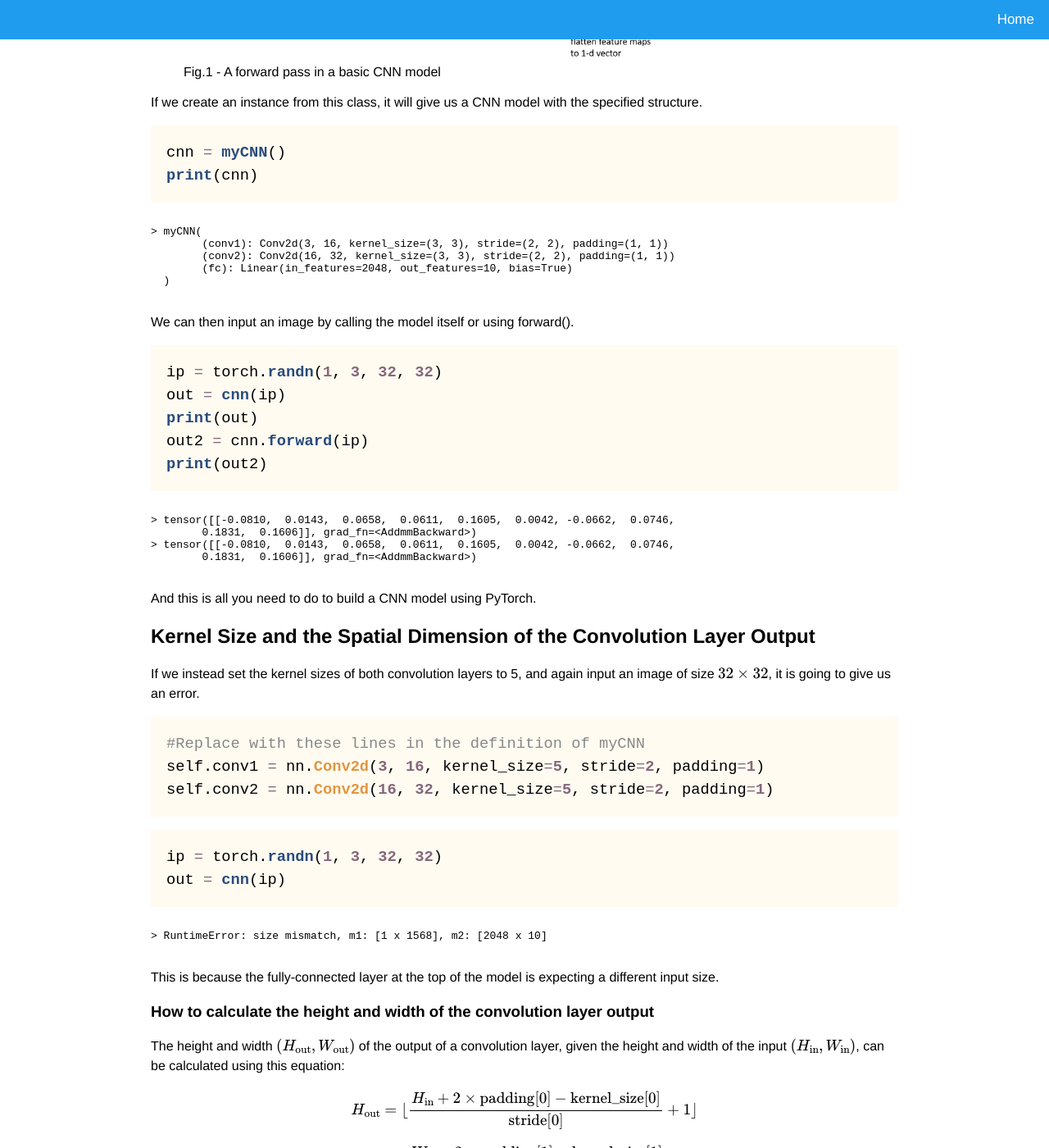
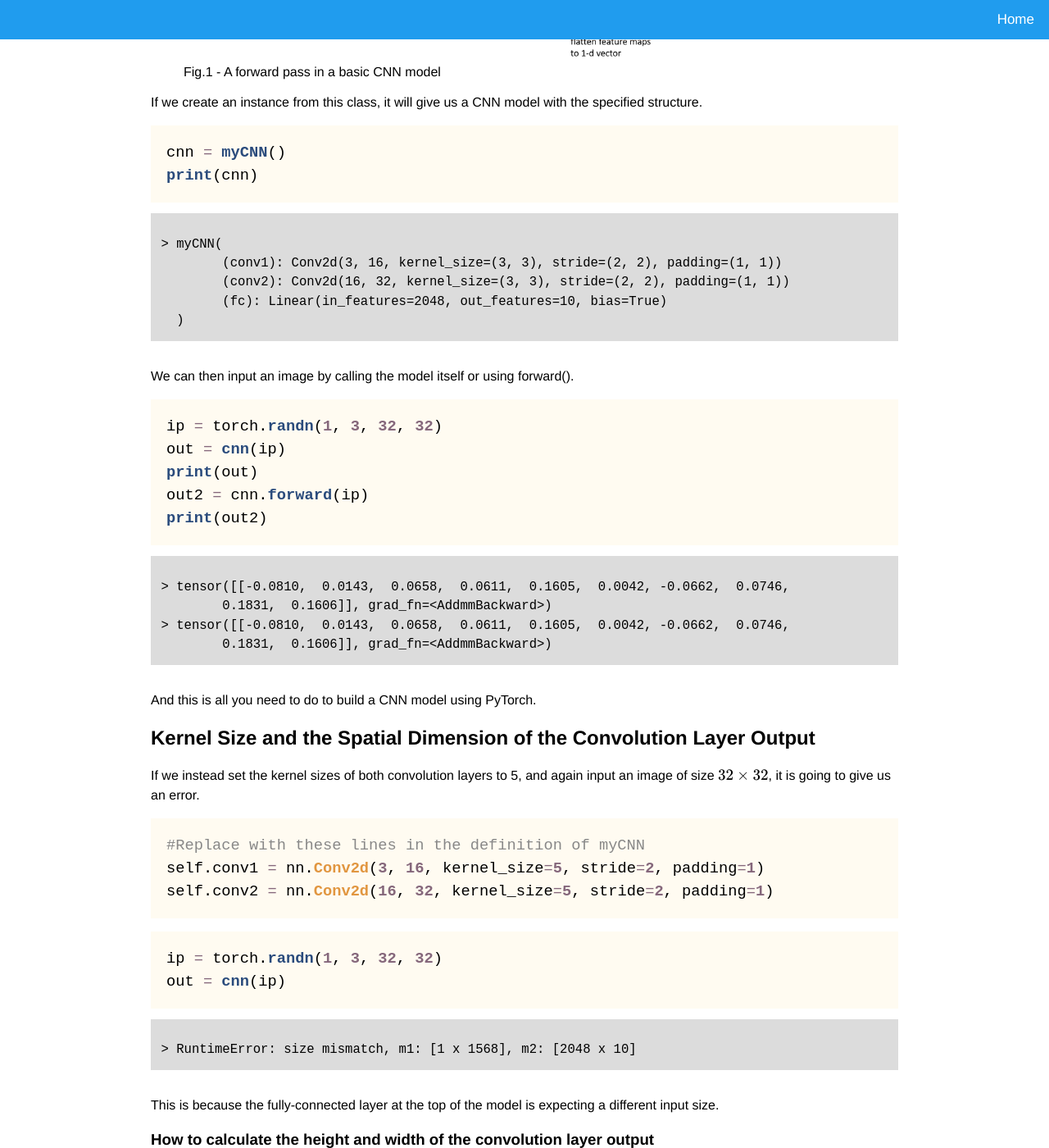
Before and after one commit to takmanman/takmanman.github.io, a Jekyll site: the page built from _posts/2019-09-08-basic-cnn.md, in a window 1280 px wide and 1400 px high, scrolled down 2083 px. Shown: the whole window at 82% size. Built offline with Jekyll 4.4.1, drawn with Linux system fonts in a browser that asks for light colours; nearby versions of some CDN libraries.

Commit message:
Some improvements

```diff
--- /dev/null
+++ b/assets/css/coding.css
@@ -0,0 +1,11 @@
+.output {
+	background: rgb(220,220,220);
+	font-size: 1.2em;
+	margin: 0;
+	padding-top: 0.2em;
+	padding-right: 0.8em;
+	padding-bottom: 0.8em;
+	padding-left: 0.8em;
+	line-height: 1.5;
+	overflow: auto;}
+}
--- a/assets/css/london.css
+++ b/assets/css/london.css
@@ -74,3 +74,5 @@
 .highlight .vi { color: #797B3A } /* Name.Variable.Instance */
 .highlight .vm { color: #85677B } /* Name.Variable.Magic */
 .highlight .il { color: #0000DD; font-weight: bold } /* Literal.Number.Integer.Long */
+
+pre { overflow: auto; }
```
Also changed, not shown: tutorials/2019-09-08-basic-cnn.md (deleted, +0 -7 lines).
